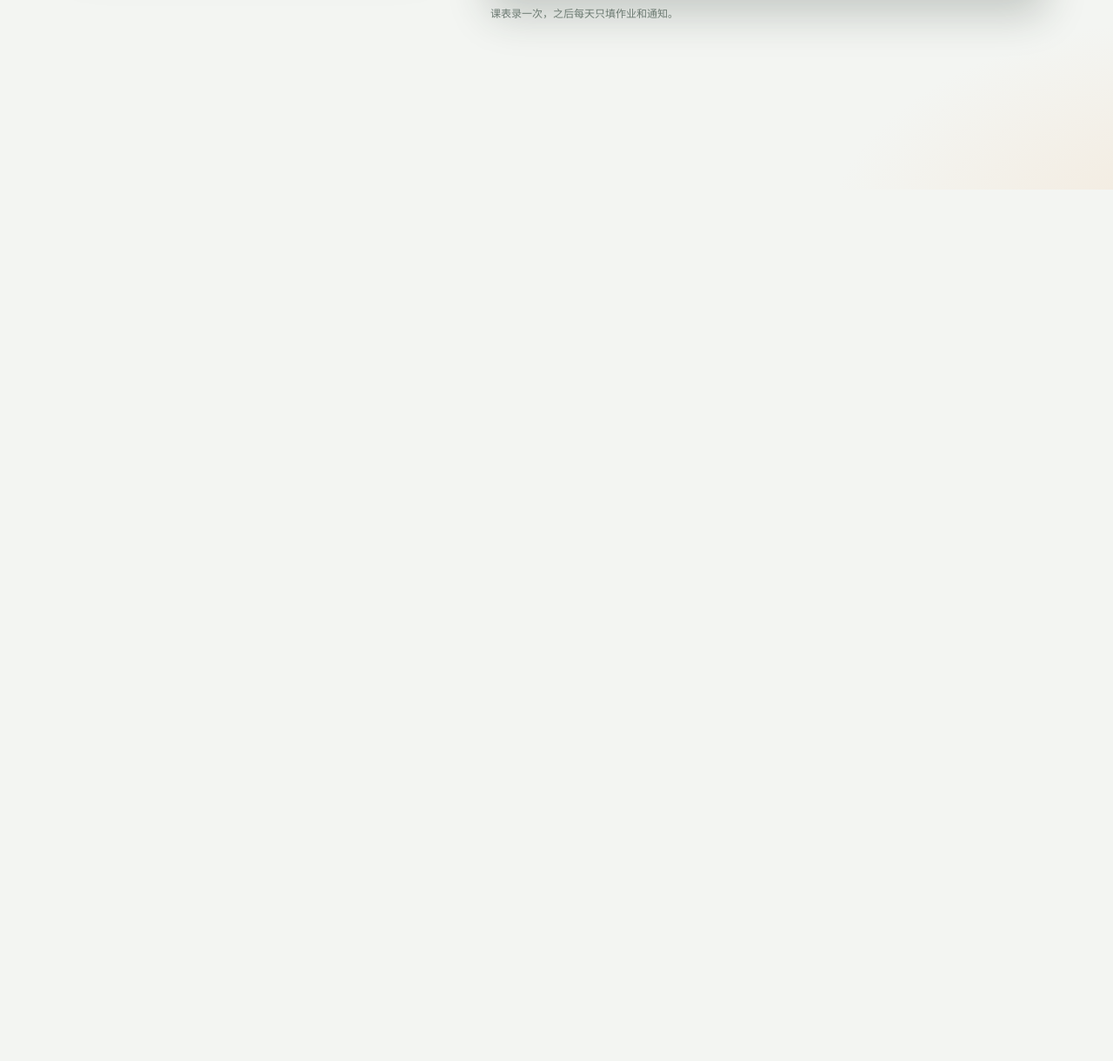
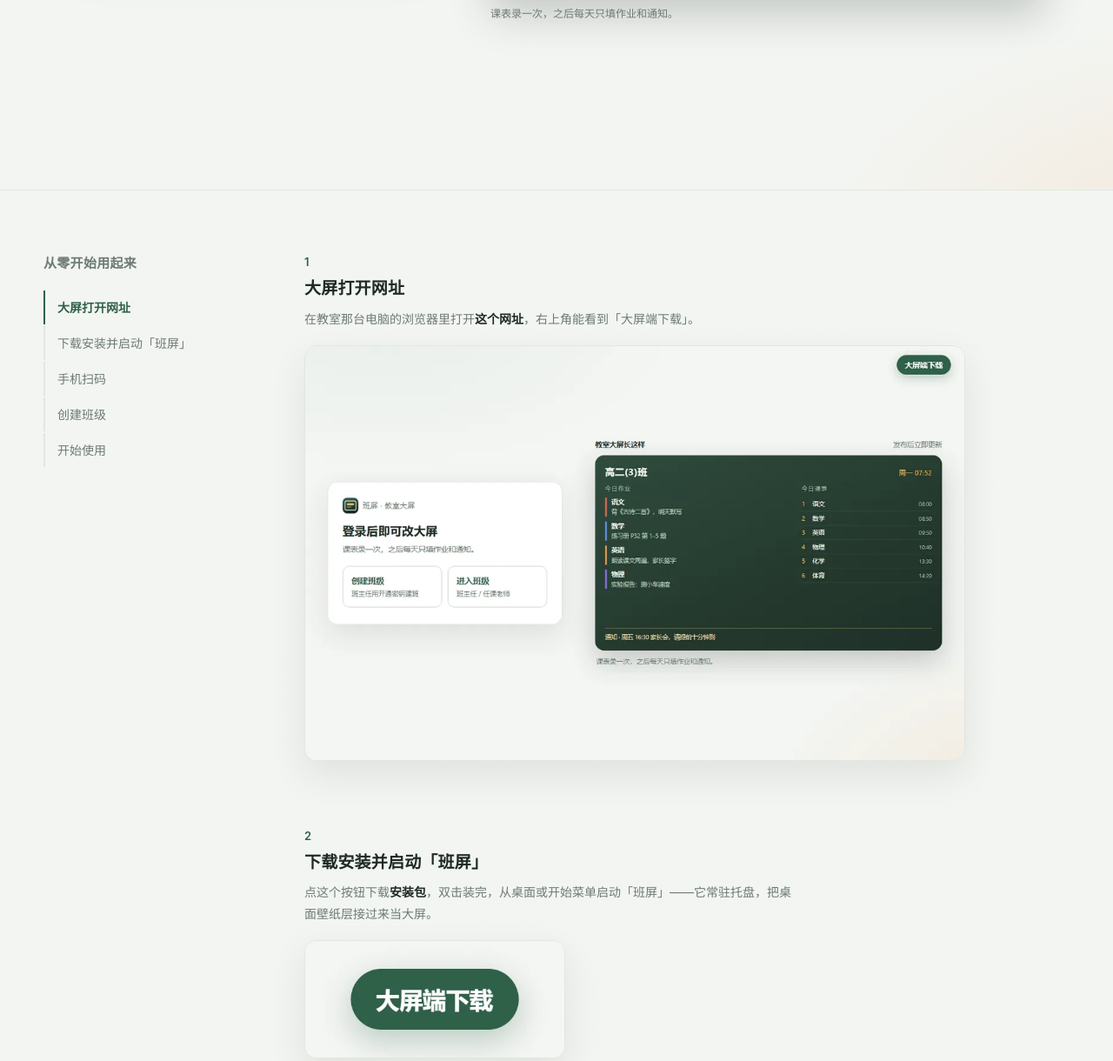
Before and after one commit to JinCV0/banping, a website: page publish-api/public/index.html in a window 1280 px wide. Shown: the part 582-1802 px from the top of the page at 87% size. Before the commit the page ends 800 px from the top, so only its background shows below. Drawn offline with Linux system fonts and the light colour scheme; no server answers; files whose address does not match are found by name.

Commit message:
登录页下方加五步图文教程：打开网址 / 装班屏 / 扫码 / 建班 / 开始用

```diff
--- a/publish-api/public/app.css
+++ b/publish-api/public/app.css
@@ -919,6 +919,71 @@ table.tbl td input[type="time"] { padding: 5px 7px; border-radius: 8px; width: 1
 .msg.is-error { background: #fdf1ef; color: var(--warn); }
 .msg.is-ok { background: #e5f4ec; color: var(--ok); }
 
+/* ---------- 电脑端滚动教程（挂在登录屏下方；登录之后整页是老师端，就不挂了） ---------- */
+
+.guide { display: none; }
+#app:not([hidden]) ~ .guide { display: none; }
+
+@media (min-width: 1101px) {
+  .guide { display: block; }
+  #app:not([hidden]) ~ .guide { display: none; }
+}
+
+.guide {
+  padding-bottom: 96px;
+  border-top: 1px solid var(--line);
+  background: linear-gradient(180deg, var(--bg) 0%, #f1f4ef 100%);
+}
+
+.guide-inner {
+  width: min(1180px, calc(100% - 80px));
+  margin: 0 auto;
+  padding-top: 72px;
+  display: grid;
+  grid-template-columns: 236px minmax(0, 1fr);
+  gap: clamp(36px, 5vw, 72px);
+  align-items: start;
+}
+
+.guide-rail { position: sticky; top: 64px; }
+.guide-title { margin: 0 0 20px; font-size: 15px; font-weight: 600; letter-spacing: .02em; color: var(--muted); }
+
+.guide-nav { list-style: none; margin: 0; padding: 0; display: flex; flex-direction: column; gap: 2px; }
+.guide-nav a {
+  display: block;
+  padding: 9px 0 9px 14px;
+  border-left: 2px solid var(--line);
+  color: var(--muted);
+  font-size: 14px;
+  line-height: 1.5;
+  text-decoration: none;
+  transition: color .15s, border-color .15s;
+}
+.guide-nav a:hover { color: var(--text); }
+.guide-nav a.is-on { color: var(--brand); border-left-color: var(--brand); font-weight: 600; }
+
+.guide-steps { min-width: 0; }
+.guide-step { scroll-margin-top: 40px; }
+.guide-step + .guide-step { margin-top: 76px; }
+
+.guide-num { margin: 0 0 6px; font-size: 13px; font-weight: 600; letter-spacing: .08em; color: var(--brand); }
+.guide-h { margin: 0 0 8px; font-size: 19px; letter-spacing: .01em; }
+.guide-p { margin: 0 0 18px; max-width: 560px; color: var(--muted); font-size: 14px; line-height: 1.75; }
+.guide-p b { color: var(--text); font-weight: 600; }
+
+.guide-shot {
+  margin: 0;
+  width: min(760px, 100%);
+  border: 1px solid var(--line);
+  border-radius: 14px;
+  overflow: hidden;
+  background: var(--surface);
+  box-shadow: 0 16px 40px rgba(31, 45, 38, .09);
+}
+.guide-shot img { display: block; width: 100%; height: auto; }
+.guide-shot.is-tight { width: 300px; }
+.guide-shot.is-phone { width: 288px; }
+
 /* ---------- toast ---------- */
 
 .toast {
--- /dev/null
+++ b/publish-api/public/guide.js
@@ -0,0 +1,33 @@
+/*
+  登录屏下方的滚动教程：左边步骤目录跟着右边内容高亮。
+  - 只改高亮，不劫持滚动；IntersectionObserver 让"当前这一步"落在视口中段。
+  - 点目录用 scrollIntoView，偏移由 CSS 的 scroll-margin-top 管。
+*/
+(function () {
+  var links = document.querySelectorAll(".guide-nav a");
+  var steps = document.querySelectorAll(".guide-step");
+  if (!links.length || !steps.length) return;
+
+  var byStep = {};
+  links.forEach(function (a) {
+    byStep[a.getAttribute("data-step")] = a;
+    a.addEventListener("click", function (event) {
+      var target = document.getElementById(a.getAttribute("data-step"));
+      if (!target) return;
+      event.preventDefault();
+      target.scrollIntoView({ behavior: "smooth", block: "start" });
+    });
+  });
+
+  if (!("IntersectionObserver" in window)) return;
+
+  var observer = new IntersectionObserver(function (entries) {
+    entries.forEach(function (entry) {
+      if (!entry.isIntersecting) return;
+      var id = entry.target.getAttribute("data-step");
+      links.forEach(function (a) { a.classList.toggle("is-on", a === byStep[id]); });
+    });
+  }, { rootMargin: "-45% 0px -45% 0px", threshold: 0 });
+
+  steps.forEach(function (step) { observer.observe(step); });
+})();
--- a/publish-api/public/index.html
+++ b/publish-api/public/index.html
@@ -153,6 +153,59 @@
     </aside>
   </section>
 
+  <!-- 电脑端滚动教程：一屏一屏往下走，五步从零到能用。手机端不显示（手机上本来就在扫码那条路上）。 -->
+  <section class="guide" id="guide" aria-labelledby="guide-title">
+    <div class="guide-inner">
+      <aside class="guide-rail">
+        <h2 class="guide-title" id="guide-title">从零开始用起来</h2>
+        <ol class="guide-nav">
+          <li><a href="#g1" data-step="g1">大屏打开网址</a></li>
+          <li><a href="#g2" data-step="g2">下载安装并启动「班屏」</a></li>
+          <li><a href="#g3" data-step="g3">手机扫码</a></li>
+          <li><a href="#g4" data-step="g4">创建班级</a></li>
+          <li><a href="#g5" data-step="g5">开始使用</a></li>
+        </ol>
+      </aside>
+
+      <div class="guide-steps">
+        <article class="guide-step" id="g1" data-step="g1">
+          <p class="guide-num">1</p>
+          <h3 class="guide-h">大屏打开网址</h3>
+          <p class="guide-p">在教室那台电脑的浏览器里打开<b>这个网址</b>，右上角能看到「大屏端下载」。</p>
+          <figure class="guide-shot"><img src="guide/1-open.webp" width="1100" height="690" loading="lazy" alt="老师端首页，右上角是「大屏端下载」按钮"></figure>
+        </article>
+
+        <article class="guide-step" id="g2" data-step="g2">
+          <p class="guide-num">2</p>
+          <h3 class="guide-h">下载安装并启动「班屏」</h3>
+          <p class="guide-p">点这个按钮下载<b>安装包</b>，双击装完，从桌面或开始菜单启动「班屏」——它常驻托盘，把桌面壁纸层接过来当大屏。</p>
+          <figure class="guide-shot is-tight"><img src="guide/2-download.webp" width="449" height="201" loading="lazy" alt="页面上「大屏端下载」按钮"></figure>
+        </article>
+
+        <article class="guide-step" id="g3" data-step="g3">
+          <p class="guide-num">3</p>
+          <h3 class="guide-h">手机扫码</h3>
+          <p class="guide-p">还没绑定班级时，大屏右下角会浮出配对卡：手机扫码，或者在大屏上敲那 6 位配对码。</p>
+          <figure class="guide-shot"><img src="guide/3-scan.webp" width="1100" height="688" loading="lazy" alt="大屏右下角的配对卡，含二维码和 6 位配对码"></figure>
+        </article>
+
+        <article class="guide-step" id="g4" data-step="g4">
+          <p class="guide-num">4</p>
+          <h3 class="guide-h">创建班级</h3>
+          <p class="guide-p">手机页面里还没有班级，就点「创建班级」：填班级名称、你的名字、登录密码和开通密钥，建好就自动绑定这块大屏。</p>
+          <figure class="guide-shot is-phone"><img src="guide/4-create.webp" width="560" height="1212" loading="lazy" alt="手机上的创建班级表单"></figure>
+        </article>
+
+        <article class="guide-step" id="g5" data-step="g5">
+          <p class="guide-num">5</p>
+          <h3 class="guide-h">开始使用</h3>
+          <p class="guide-p">之后在老师端录课表、作业和通知，点「保存并发布」，大屏几秒内就同步。</p>
+          <figure class="guide-shot"><img src="guide/5-use.webp" width="1100" height="690" loading="lazy" alt="老师端首页，右侧是大屏实时预览"></figure>
+        </article>
+      </div>
+    </div>
+  </section>
+
   <div class="toast" id="toast" hidden></div>
 
   <!-- 与渲染层共用同一份上限 / 科目 / 主题 / 板块清单，不在这里另抄一套 -->
@@ -181,6 +234,7 @@
   <script src="roster.js"></script>
   <script src="call.js"></script>
   <script src="bind-gate.js"></script>
+  <script src="guide.js"></script>
   <script src="app.js"></script>
 </body>
 </html>
```
Also changed, not shown: publish-api/public/guide/1-open.webp (added), publish-api/public/guide/2-download.webp (added), publish-api/public/guide/3-scan.webp (added), publish-api/public/guide/4-create.webp (added), publish-api/public/guide/5-use.webp (added).
